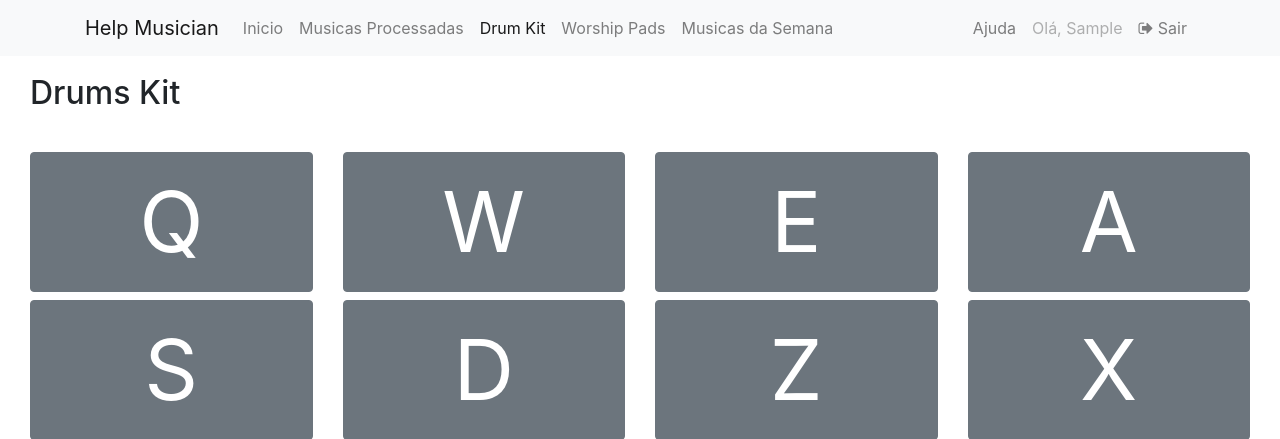
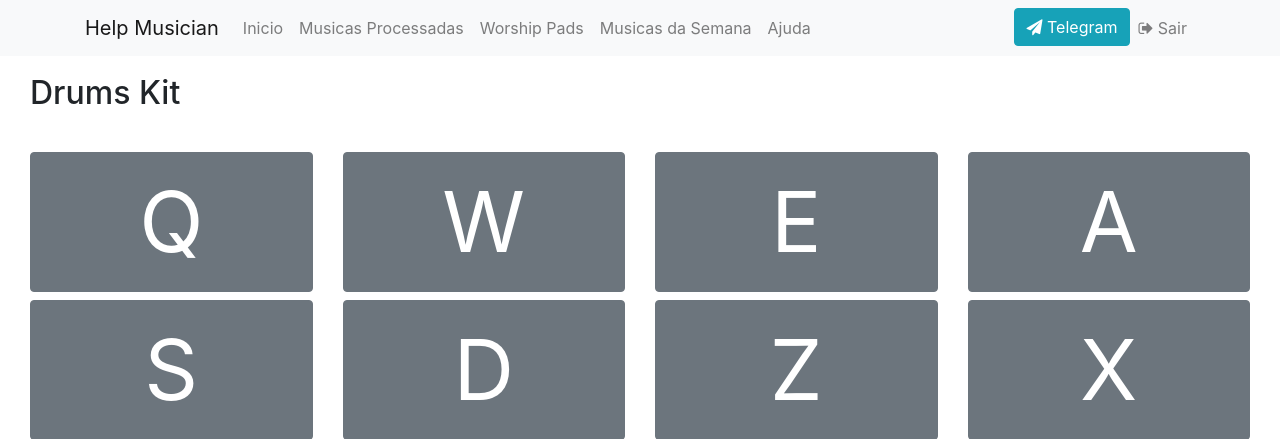
Before and after one commit to caiodotdev/helpmusician, a Django app: page /drumkit/ in a window 1280 px wide. Shown: the top 439 px of the page. Run offline with Django 3.2, Linux system fonts and the light colour scheme; the visitor is signed in with stand-in values (Sample User, id 1); parts of the project's set-up code (start-up, migrations or seed data) failed here and were passed over; some libraries are stand-ins or nearby versions.

Commit message:
fix menu bar

```diff
--- a/app/templates/base.html
+++ b/app/templates/base.html
@@ -59,23 +59,25 @@
                     <li id="processed_link" class="nav-item">
                         <a class="nav-link clicked" href="{% url 'processed_list' %}">Musicas Processadas</a>
                     </li>
-                    <li id="drumkit" class="nav-item">
-                        <a class="nav-link clicked" href="{% url 'drumkit' %}">Drum Kit</a>
-                    </li>
+{#                    <li id="drumkit" class="nav-item">#}
+{#                        <a class="nav-link clicked" href="{% url 'drumkit' %}">Drum Kit</a>#}
+{#                    </li>#}
                     <li id="padkit" class="nav-item">
                         <a class="nav-link clicked" href="{% url 'worship_pads' %}">Worship Pads</a>
                     </li>
                     <li id="selected" class="nav-item">
                         <a class="nav-link clicked" href="{% url 'selected' %}">Musicas da Semana</a>
                     </li>
+                     <li id="selected" class="nav-item">
+                        <a class="nav-link clicked" href="#" onclick="restart_tour();">Ajuda</a>
+                    </li>
 
                 </ul>
                 <ul class="navbar-nav ml-auto">
-                    <li id="selected" class="nav-item">
-                        <a class="nav-link clicked" href="#" onclick="restart_tour();">Ajuda</a>
-                    </li>
                     <li class="nav-item">
-                        <a class="nav-link disabled" href="#">Olá, {{ user.first_name }}</a>
+                        <a class="btn btn-info" href="https://t.me/+eD_MgeE64MdhZDBh">
+                            <i class="fa fa-paper-plane"></i> Telegram
+                        </a>
                     </li>
 
                     <li class="nav-item">
@@ -83,6 +85,7 @@
                             <i class="fa fa-sign-out"></i>
                             Sair</a>
                     </li>
+
                 </ul>
             </div>
         </div>
```
